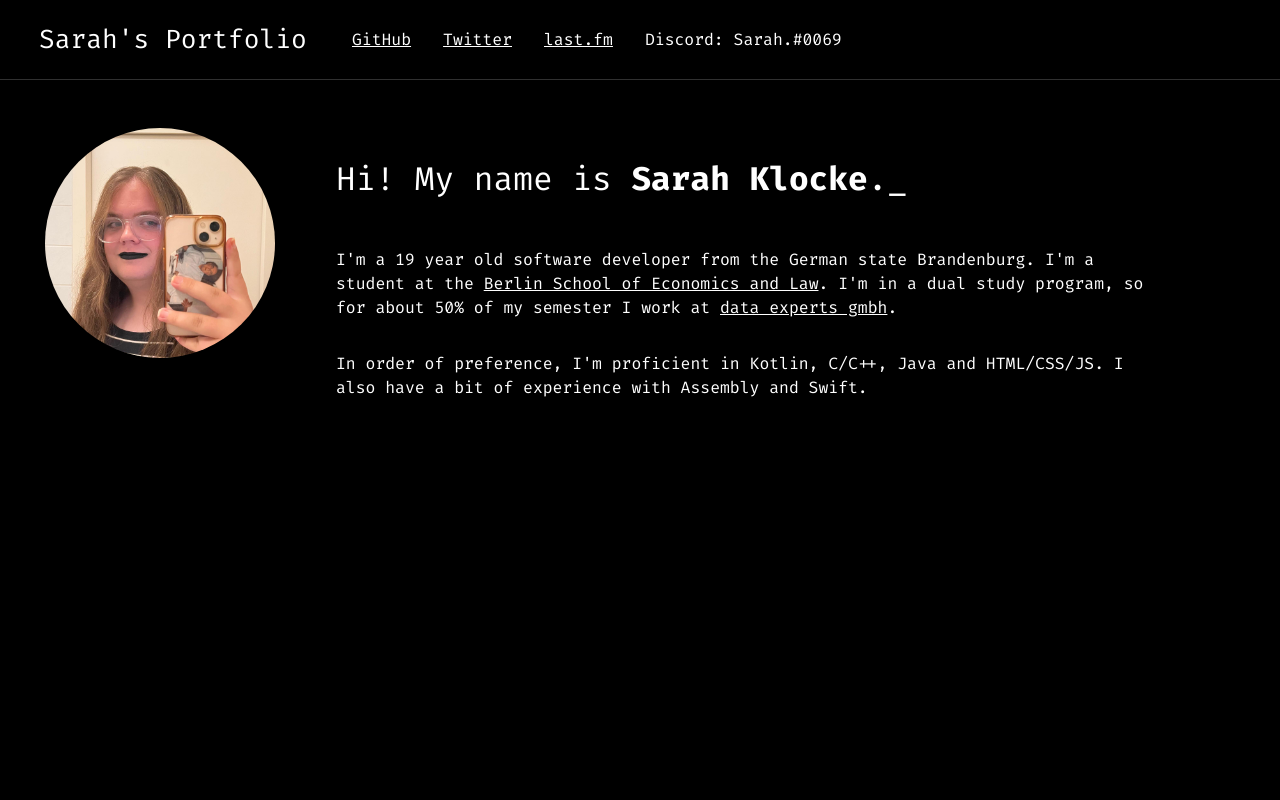
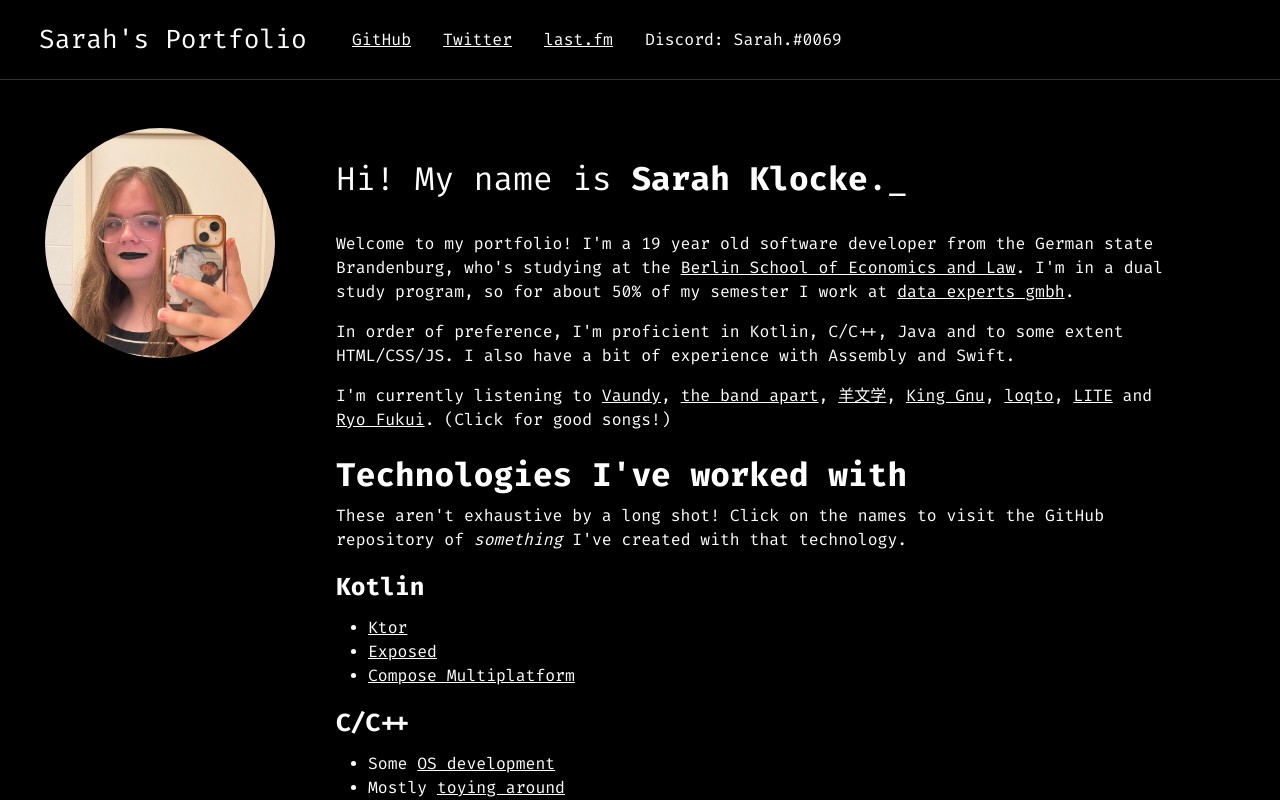
Before and after one commit to SarahIsWeird/sarahisweird.dev, a Vue app: page / in a window 1280 px wide. Built offline with nearby package versions, Linux system fonts and the light colour scheme.

Commit message:
Update about me

```diff
--- a/src/components/AboutMe.vue
+++ b/src/components/AboutMe.vue
@@ -3,17 +3,83 @@
         <div class="title">
             <NameTyper />
         </div>
+        <div class="content">
             <p>
-            I'm a 19 year old software developer from the German state Brandenburg.
-            I'm a student at the
+                Welcome to my portfolio!
+                I'm a 19 year old software developer from the German state Brandenburg, who's studying at the
                 <a href="https://hwr-berlin.de" target="_blank">Berlin School of Economics and Law</a>.
                 I'm in a dual study program, so for about 50% of my semester I work at
                 <a href="https://data-experts.de" target="_blank">data experts gmbh</a>.
             </p>
             <p>
-            In order of preference, I'm proficient in Kotlin, C/C++, Java and HTML/CSS/JS.
+                In order of preference, I'm proficient in Kotlin, C/C++, Java and to some extent HTML/CSS/JS.
                 I also have a bit of experience with Assembly and Swift.
             </p>
+            <p>
+                I'm currently listening to
+                <a href="https://www.youtube.com/watch?v=Gbz2C2gQREI" target="_blank">Vaundy</a>,
+                <a href="https://www.youtube.com/watch?v=LZymtEQJQfM" target="_blank">the band apart</a>,
+                <a href="https://www.youtube.com/watch?v=W4TOXpA7ktI" target="_blank">羊文学</a>,
+                <a href="https://www.youtube.com/watch?v=L-Bzhpm8h0o" target="_blank">King Gnu</a>,
+                <a href="https://www.youtube.com/watch?v=0XWzY5SLTss" target="_blank">loqto</a>,
+                <a href="https://www.youtube.com/watch?v=j_ZmBl2OV14" target="_blank">LITE</a> and
+                <a href="https://www.youtube.com/watch?v=F5EFsUU7RRA" target="_blank">Ryo Fukui</a>.
+                (Click for good songs!)
+            </p>
+            <h1>Technologies I've worked with</h1>
+            <p>
+                These aren't exhaustive by a long shot! Click on the names to visit the GitHub repository
+                of <i>something</i> I've created with that technology.
+            </p>
+            <h2>Kotlin</h2>
+            <ul>
+                <li><a href="https://github.com/GenPare/genpare-backend" target="_blank">Ktor</a></li>
+                <li><a href="https://github.com/GenPare/genpare-backend" target="_blank">Exposed</a></li>
+                <li><a href="https://github.com/SarahIsWeird/DBCreate" target="_blank">Compose Multiplatform</a></li>
+            </ul>
+            <h2>C/C++</h2>
+            <ul>
+                <li>Some <a href="https://github.com/SarahIsWeird/WeirdOS" target="_blank">OS development</a></li>
+                <li>Mostly <a href="https://github.com/SarahIsWeird/imgfilter" target="_blank">toying around</a></li>
+            </ul>
+            <h2>Java</h2>
+            <ul>
+                <li>Spring Boot</li>
+                <ul>
+                    <li>work only</li>
+                </ul>
+            </ul>
+            <h2>HTML/CSS/JavaScript</h2>
+            <ul>
+                <li><a href="https://github.com/SarahIsWeird/rubiksinfo/tree/main/frontend" target="_blank">React</a></li>
+                <ul>
+                    <li>
+                        finished website about the Rubik's Cube
+                        <a href="https://rubiksinfo.de/" target="_blank">here</a>
+                        (in German)
+                    </li>
+                </ul>
+                <li>Express</li>
+                <ul>
+                    <li>I've written a backend for a screenshot host, but it's closed source.</li>
+                </ul>
+            </ul>
+            <h2>Python</h2>
+            <p>
+                I despise python. I had to work with it because of a university project, in which we're
+                trying to teach a humanoid robot to play concentration. If you want to read about it,
+                you can read the (German) paper <a href="NAO-Memory.pdf" target="_blank">here</a>.
+                Note: I've mostly worked on the image recognition itself.
+            </p>
+            <ul>
+                <li><a href="https://github.com/NAO-Bilderkennung/memory-detector" target="_blank">OpenCV</a></li>
+                <li><a href="https://github.com/NAO-Bilderkennung/memory-detector" target="_blank">YOLO</a></li>
+            </ul>
+            <p>
+                Congratulations for reading this far! Have a cookie: 🍪
+            </p>
+            <div class="spacer"></div>
+        </div>
     </div>
 </template>
 
@@ -36,19 +102,31 @@ export default {
 
     text-align: left;
 
-    p {
+    .content {
         width: 90%;
         margin: 1em 0;
 
         line-height: 1.5em;
+
+        > * {
+            margin-top: 1em;
+        }
+
+        ul {
+            margin-left: 2em;
+        }
     }
 }
 
 .title {
-    margin: 2em 0;
+    margin-top: 2em;
 
     display: flex;
     flex-direction: column;
     justify-content: center;
 }
+
+.spacer {
+    height: 2em;
+}
 </style>
--- a/src/components/PageContent.vue
+++ b/src/components/PageContent.vue
@@ -2,7 +2,7 @@
     <div id="content">
         <aside>
             <div class="photo">
-                <img src="me%201.jpg" alt="A selfie of me.">
+                <img src="me%201.jpg" loading="lazy" alt="A selfie of me.">
             </div>
             <div class="links">
                 <div class="link"><a href="https://github.com/SarahIsWeird">GitHub</a></div>
```
Lines whose indentation alone changed are shown as unchanged.
